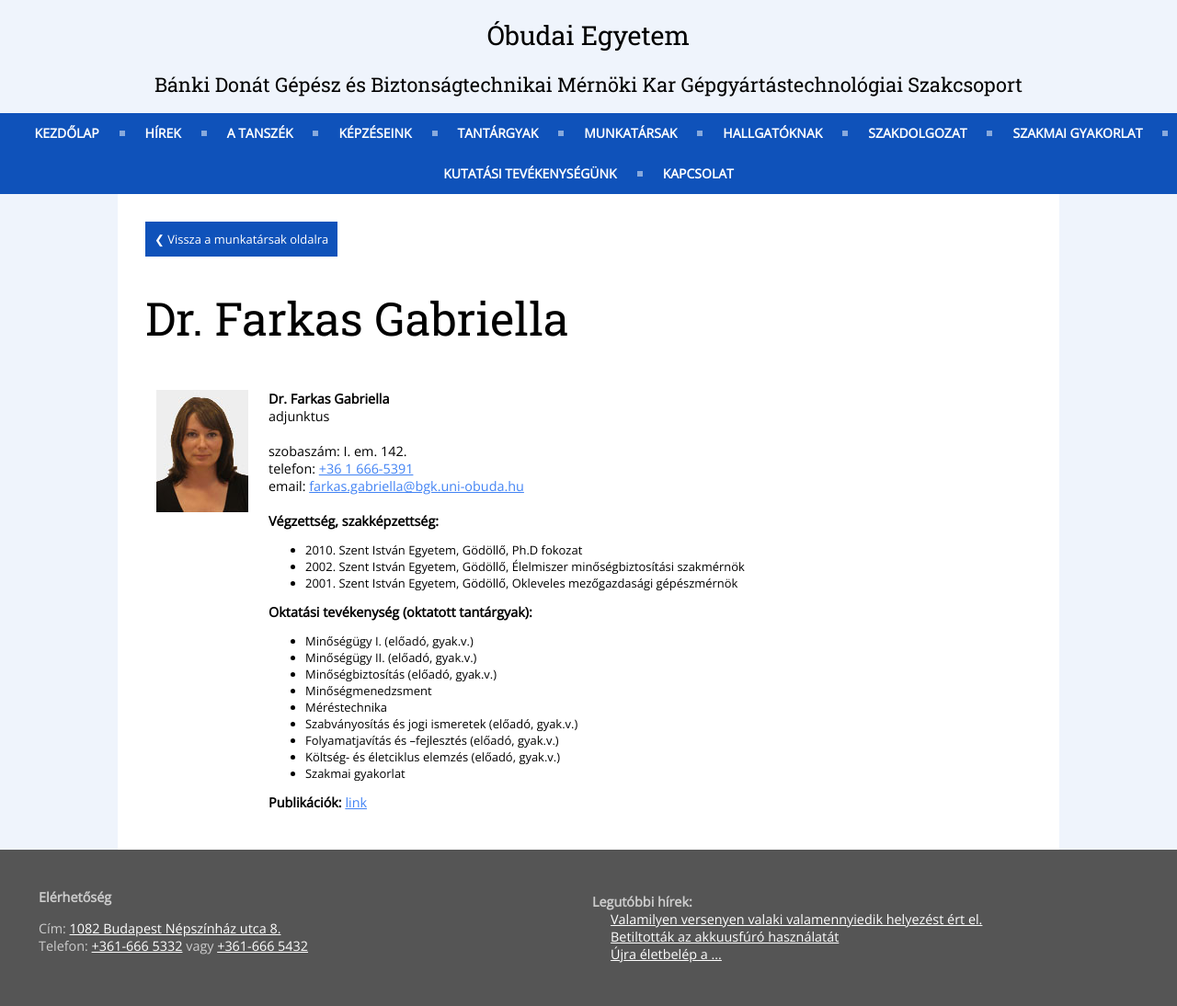
After one commit to tothambrus11/ggyt, a PHP site: page /munkatarsak/adatlap/Dr._Farkas_Gabriella/ in a window 1280 px wide. The commit adds this page. Shown: the whole page at 92% size. Run offline with PHP 8.4, Linux system fonts and the light colour scheme.

Commit message:
Munkatársak oldal elkezdése

```diff
--- /dev/null
+++ b/munkatarsak/adatlap/Dr._Farkas_Gabriella/index.php
@@ -0,0 +1,57 @@
+<?php
+	require_once("../../../load.php");
+?>
+<!DOCTYPE html>
+<html>
+<head>
+	<meta charset="utf-8">
+	<title>Dr. Farkas Gabriella adatlapja</title>
+	<link rel="stylesheet" type="text/css" href="../../../style.css">
+</head>
+<body>
+	<?php
+		include("../../../menu.php");
+	?>
+
+	<div class="page-container">
+		<a href="../../" class="button">❮ Vissza a munkatársak oldalra</a>
+		<h1>Dr. Farkas Gabriella</h1>
+		<table class="adatlap">
+			<tr>
+				<td><img src="../../img/Dr._Farkas_Gabriella.jpg"></td>
+				<td>
+					<b>Dr. Farkas Gabriella</b><br>
+					adjunktus<br><br>
+
+					szobaszám: I. em. 142.<br>
+					telefon: <a href="tel:+36 1 666-5391">+36 1 666-5391</a><br>
+					email: <a href="mailto:farkas.gabriella@bgk.uni-obuda.hu">farkas.gabriella@bgk.uni-obuda.hu</a><br>
+					<br>
+					<b>Végzettség, szakképzettség:</b>
+					<ul>
+						<li>2010. Szent István Egyetem, Gödöllő, Ph.D fokozat</li>
+						<li>2002. Szent István Egyetem, Gödöllő, Élelmiszer minőségbiztosítási szakmérnök</li>
+						<li>2001. Szent István Egyetem, Gödöllő, Okleveles mezőgazdasági gépészmérnök</li>
+					</ul>
+
+					<b>Oktatási tevékenység (oktatott tantárgyak):</b>
+					<ul>
+						<li>Minőségügy I. (előadó, gyak.v.)</li>
+						<li>Minőségügy II. (előadó, gyak.v.)</li>
+						<li>Minőségbiztosítás (előadó, gyak.v.)</li>
+						<li>Minőségmenedzsment</li>
+						<li>Méréstechnika</li>
+						<li>Szabványosítás és jogi ismeretek (előadó, gyak.v.)</li>
+						<li>Folyamatjavítás és –fejlesztés (előadó, gyak.v.)</li>
+						<li>Költség- és életciklus elemzés (előadó, gyak.v.)</li>
+						<li>Szakmai gyakorlat</li>
+					</ul>
+					<b>Publikációk:</b> <a href="files/pub_fg.pdf">link</a>
+				</td>
+			</tr>
+		</table>
+	</div>
+	<?php
+		include("../../../footer.php");
+	?>
+</body>
--- a/style.css
+++ b/style.css
@@ -131,12 +131,13 @@ nav #showmenu{
 	color: white;
 	font-family: 'Open Sans';
 	cursor: pointer;
+	transition: 0.3s;
 }
 nav #showmenu:focus{
 	outline: none;
 }
 nav #showmenu:hover{
-	transition: 0.3s;
+
 	background-color: #184996;
 }
 @media screen and (max-width: 768px) {
@@ -252,7 +253,7 @@ footer a{
 	color: #fff;
 }
 .footer-item{
-	width: calc(50%-40px);
+	width: calc(50vw - 40px);
 	box-sizing: border-box;
 	padding: 20px;
 
@@ -271,3 +272,21 @@ footer a{
 	padding-left: 20px;
 	display: block;
 }
+.adatlap td{
+	vertical-align: top;
+	padding: 10px;
+}
+.button{
+	padding: 10px;
+	color: white;
+	background-color: #0f52ba;
+	border: none;
+	display: inline-block;
+	text-decoration: none;
+	font-size: 0.9em;
+}
+.button:hover{
+	text-decoration: none;
+	color: white;
+	background-color: #184996;
+}
```
Also changed, not shown: munkatarsak/adatlap/minta_adatlap.php (added, +31 -0 lines), munkatarsak/index.php (added, +47 -0 lines), munkatarsak/img/Dr._Farkas_Gabriella.jpg (added), 1 other file.
